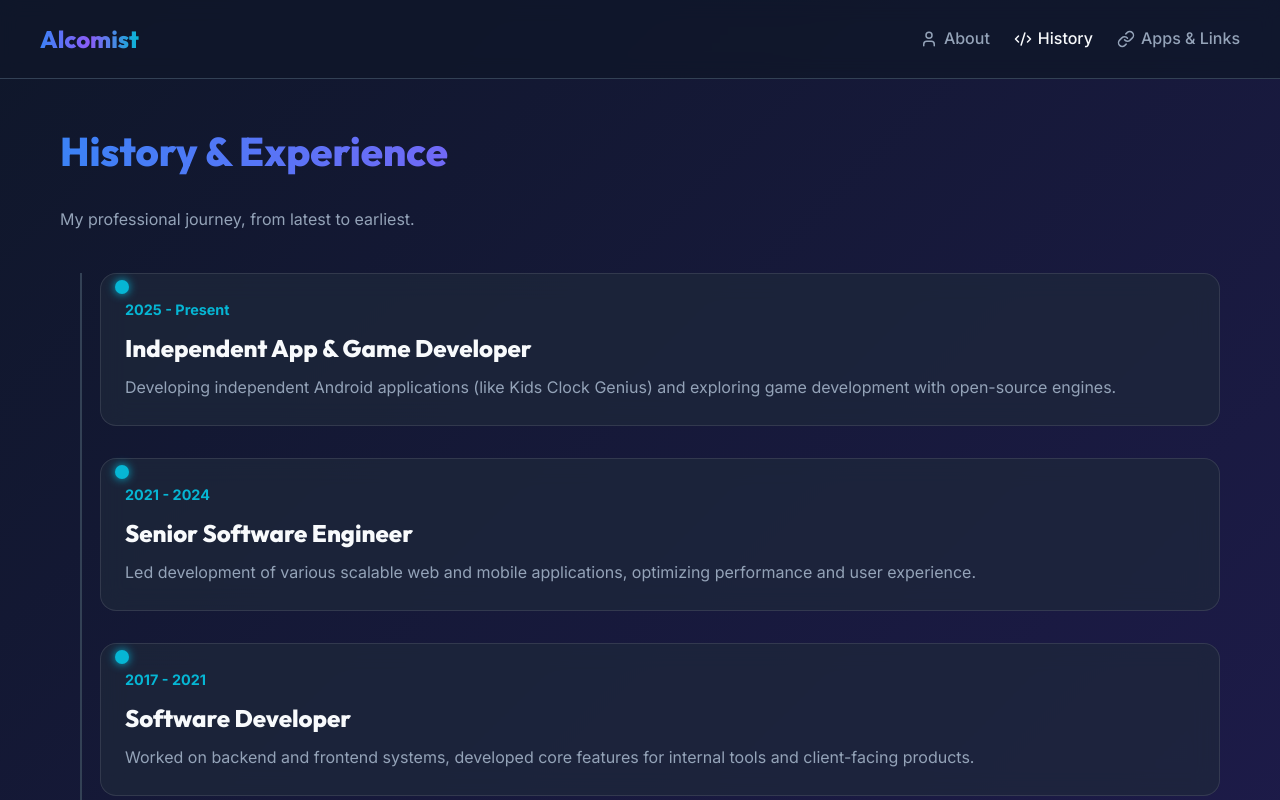
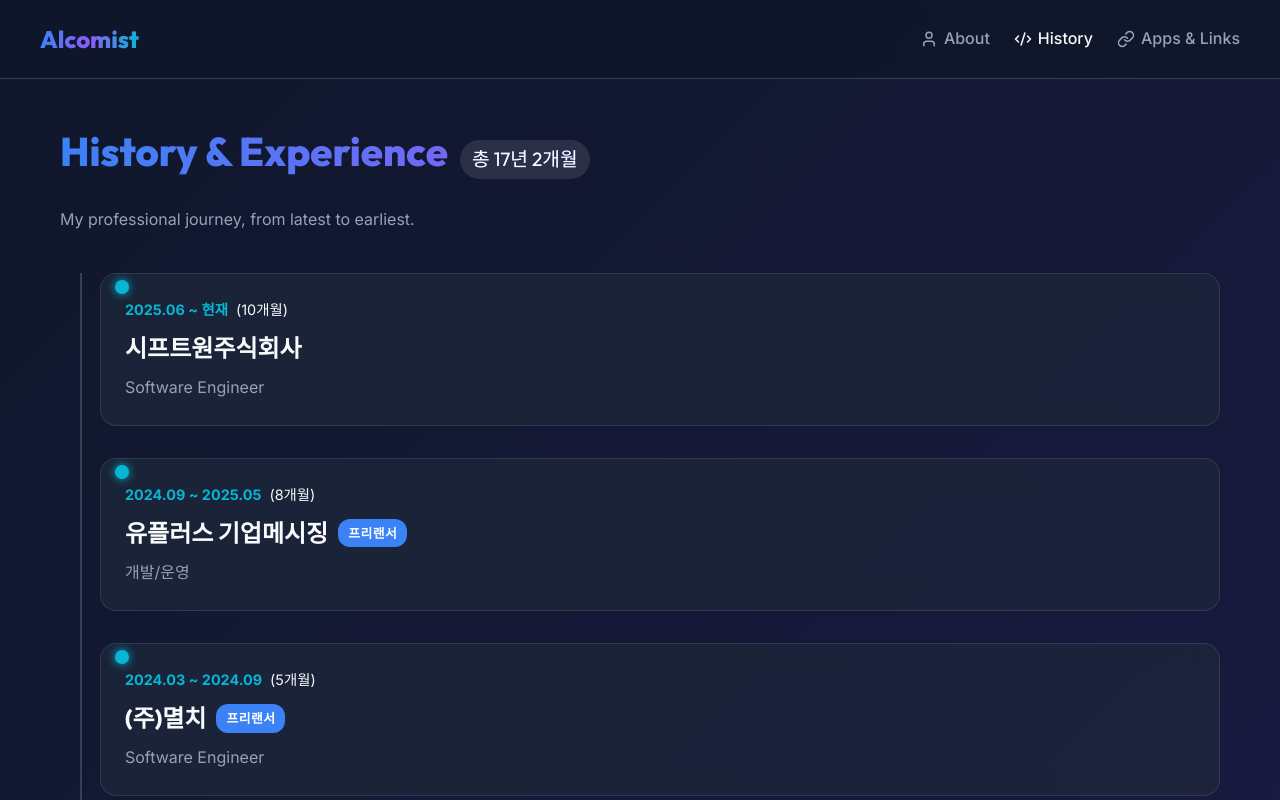
Before and after one commit to alcomist/alcomist.github.io, a React (Vite) app: page /history in a window 1280 px wide. Shown: the top 800 px of the page. Built offline with nearby package versions, Linux system fonts and the light colour scheme.

Commit message:
CNAME 추가, History 추가 등

```diff
--- a/src/pages/History.jsx
+++ b/src/pages/History.jsx
@@ -1,36 +1,165 @@
-import React from 'react';
+import React, { useMemo } from 'react';
 
 const History = () => {
   const historyData = [
     {
       id: 1,
-      date: '2025 - Present',
-      title: 'Independent App & Game Developer',
-      description: 'Developing independent Android applications (like Kids Clock Genius) and exploring game development with open-source engines.'
+      startDate: '2025-06-02',
+      endDate: 'Present',
+      title: '시프트원주식회사',
+      description: 'Software Engineer'
+    },
+    {
+      id: 1.25,
+      startDate: '2024-09-30',
+      endDate: '2025-05-31',
+      title: '유플러스 기업메시징',
+      description: '개발/운영',
+      isFreelance: true
+    },
+    {
+      id: 1.5,
+      startDate: '2024-03-25',
+      endDate: '2024-09-24',
+      title: '(주)멸치',
+      description: 'Software Engineer',
+      isFreelance: true
     },
     {
       id: 2,
-      date: '2021 - 2024',
-      title: 'Senior Software Engineer',
-      description: 'Led development of various scalable web and mobile applications, optimizing performance and user experience.'
+      startDate: '2016-02-01',
+      endDate: '2023-09-01',
+      title: '(주)빌트온',
+      description: 'Software Engineer'
     },
     {
       id: 3,
-      date: '2017 - 2021',
-      title: 'Software Developer',
-      description: 'Worked on backend and frontend systems, developed core features for internal tools and client-facing products.'
+      startDate: '2012-12-10',
+      endDate: '2014-02-15',
+      title: '(주)원더피플',
+      description: 'Software Engineer'
     },
     {
       id: 4,
-      date: '2015 - 2017',
-      title: 'Junior Developer',
-      description: 'Started career focusing on web development, learning modern frameworks and contributing to team projects.'
+      startDate: '2010-05-01',
+      endDate: '2012-10-01',
+      title: '(주)한빛소프트',
+      description: 'Software Engineer'
+    },
+    {
+      id: 5,
+      startDate: '2009-11-01',
+      endDate: '2010-05-01',
+      title: '(주)조이임팩트',
+      description: 'Software Engineer'
+    },
+    {
+      id: 6,
+      startDate: '2007-05-21',
+      endDate: '2009-07-01',
+      title: '(주)지에프존',
+      description: 'Software Engineer'
+    },
+    {
+      id: 7,
+      startDate: '2005-11-16',
+      endDate: '2007-05-18',
+      title: 'SK 엠앤서비스(주)',
+      description: 'Software Engineer'
     }
   ];
 
+  const calculateDuration = (startStr, endStr) => {
+    const startDate = new Date(startStr);
+    const endDate = endStr === 'Present' ? new Date() : new Date(endStr);
+
+    let years = endDate.getFullYear() - startDate.getFullYear();
+    let months = endDate.getMonth() - startDate.getMonth();
+
+    if (endDate.getDate() < startDate.getDate()) {
+      months--;
+    }
+
+    if (months < 0) {
+      years--;
+      months += 12;
+    }
+
+    let result = '';
+    if (years > 0) result += `${years}년 `;
+    if (months > 0) result += `${months}개월`;
+
+    return result.trim() || '1개월 미만';
+  };
+
+  const formatDateRange = (startStr, endStr) => {
+    const format = (dateStr) => {
+      const d = new Date(dateStr);
+      return `${d.getFullYear()}.${String(d.getMonth() + 1).padStart(2, '0')}`;
+    };
+    const start = format(startStr);
+    const end = endStr === 'Present' ? '현재' : format(endStr);
+    return `${start} ~ ${end}`;
+  };
+
+  const getTotalDuration = () => {
+    const intervals = historyData.map(item => {
+      const start = new Date(item.startDate).getTime();
+      const end = item.endDate === 'Present' ? new Date().getTime() : new Date(item.endDate).getTime();
+      return [start, end];
+    });
+
+    intervals.sort((a, b) => a[0] - b[0]);
+
+    const merged = [];
+    if (intervals.length === 0) return '';
+
+    let current = [...intervals[0]];
+    for (let i = 1; i < intervals.length; i++) {
+      if (intervals[i][0] <= current[1]) {
+        current[1] = Math.max(current[1], intervals[i][1]);
+      } else {
+        merged.push(current);
+        current = [...intervals[i]];
+      }
+    }
+    merged.push(current);
+
+    let totalMonths = 0;
+    merged.forEach(([startTs, endTs]) => {
+      const startDate = new Date(startTs);
+      const endDate = new Date(endTs);
+
+      let years = endDate.getFullYear() - startDate.getFullYear();
+      let months = endDate.getMonth() - startDate.getMonth();
+
+      if (endDate.getDate() < startDate.getDate()) {
+        months--;
+      }
+
+      totalMonths += (years * 12) + months;
+    });
+
+    const finalYears = Math.floor(totalMonths / 12);
+    const finalMonths = totalMonths % 12;
+
+    let result = '';
+    if (finalYears > 0) result += `${finalYears}년 `;
+    if (finalMonths > 0) result += `${finalMonths}개월`;
+
+    return result.trim() || '1개월 미만';
+  };
+
+  const totalCareer = useMemo(() => getTotalDuration(), []);
+
   return (
     <div className="fade-in">
-      <h1 className="gradient-text" style={{ marginBottom: '24px', fontSize: '2.5rem' }}>History & Experience</h1>
+      <h1 className="gradient-text" style={{ marginBottom: '24px', fontSize: '2.5rem', display: 'flex', alignItems: 'baseline', gap: '12px' }}>
+        History & Experience
+        <span style={{ fontSize: '1.2rem', color: 'var(--text-main)', fontWeight: 'normal', background: 'rgba(255,255,255,0.1)', padding: '4px 12px', borderRadius: '20px' }}>
+          총 {totalCareer}
+        </span>
+      </h1>
       <p style={{ color: 'var(--text-muted)', marginBottom: '40px' }}>
         My professional journey, from latest to earliest.
       </p>
@@ -38,8 +167,28 @@ const History = () => {
       <div className="timeline">
         {historyData.map((item) => (
           <div key={item.id} className="timeline-item glass-panel" style={{ padding: '24px', marginLeft: '40px' }}>
-            <div className="timeline-date">{item.date}</div>
-            <h3 className="timeline-title">{item.title}</h3>
+            <div className="timeline-date">
+              {formatDateRange(item.startDate, item.endDate)}
+              <span style={{ color: 'var(--text-main)', fontWeight: 'normal', marginLeft: '8px' }}>
+                ({calculateDuration(item.startDate, item.endDate)})
+              </span>
+            </div>
+            <h3 className="timeline-title" style={{ display: 'flex', alignItems: 'center', gap: '10px' }}>
+              {item.title}
+              {item.isFreelance && (
+                <span style={{
+                  fontSize: '0.8rem',
+                  padding: '4px 10px',
+                  backgroundColor: 'var(--primary-color)',
+                  color: '#fff',
+                  borderRadius: '12px',
+                  fontWeight: '600',
+                  letterSpacing: '0.5px'
+                }}>
+                  프리랜서
+                </span>
+              )}
+            </h3>
             <p style={{ color: 'var(--text-muted)' }}>{item.description}</p>
           </div>
         ))}
```
Also changed, not shown: 1 other file (tests, documents, lock files or other folders).
